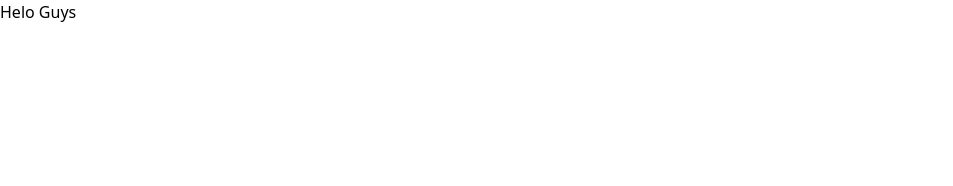
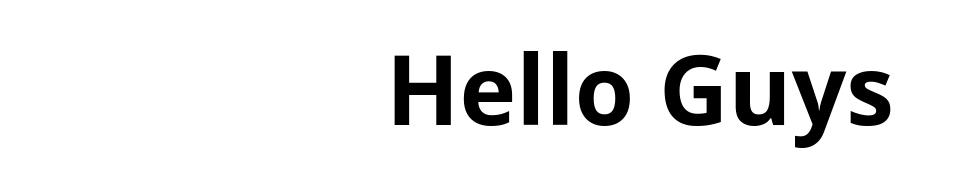
Before and after one commit to jasonenkristo123/RoadToFE, a website: page src/index.html in a window 1280 px wide. Shown: the whole page, without its empty margins (0-953 px from the left). Drawn offline with Linux system fonts and the light colour scheme.

Commit message:
finish the configuration

```diff
--- a/src/package.json
+++ b/package.json
@@ -4,7 +4,7 @@
   "description": "Frontend Learning Journey 🚀\r This repo contains my learning journey in mastering Frontend Development from the basics.\r All projects, exercises, and notes are stored here to serve as both documentation and a learning portfolio.",
   "main": "index.js",
   "scripts": {
-    "test": "echo \"Error: no test specified\" && exit 1"
+    "dev": "npx @tailwindcss/cli -i ./src/input.css -o ./src/output.css --watch"
   },
   "repository": {
     "type": "git",
--- a/src/index.html
+++ b/src/index.html
@@ -7,6 +7,6 @@
     <link rel="stylesheet" href="output.css">
 </head>
 <body>
-    <h1>Helo Guys</h1>
+    <h1 class="text-8xl font-bold hover:text-emerald-950 p-3 m-7 text-center">Hello Guys</h1>
 </body>
 </html>
```
Also changed, not shown: src/output.css, 2 other files.
